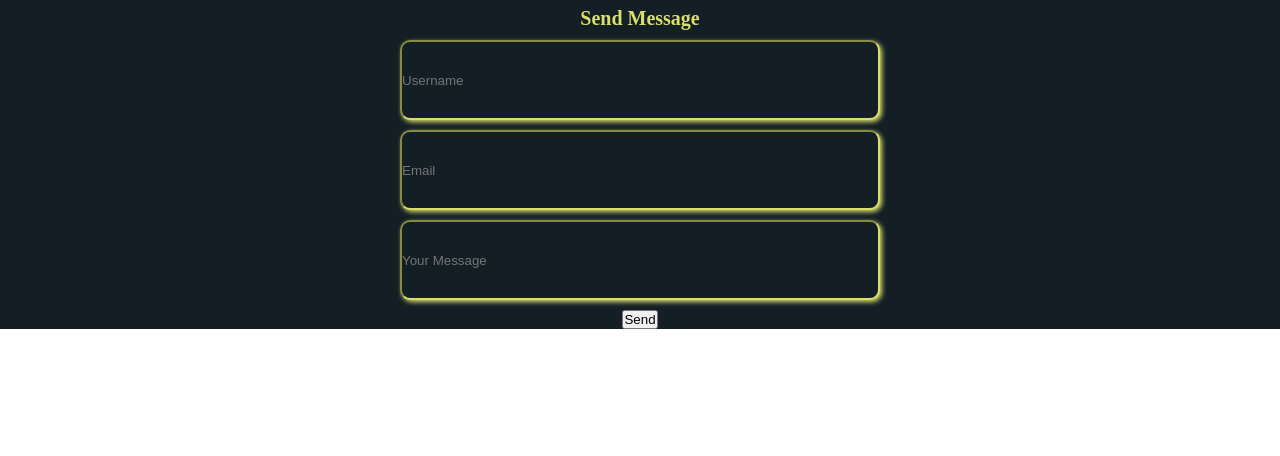
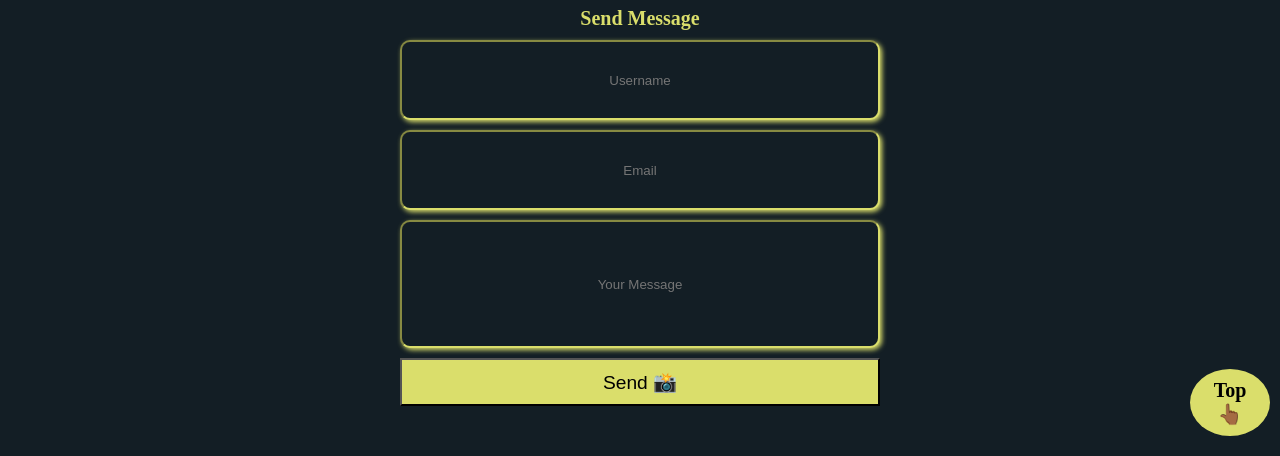
Before and after one commit to ozkan-aladdn/My-Photo-Portfolio, a plain HTML site: page index.html in a window 1280 px wide. Shown: the part 1442-1898 px from the top of the page. Before the commit the page ends 1771 px from the top, so only its background shows below. Drawn offline with Linux system fonts and the light colour scheme; a web font is replaced by a local one.

Commit message:
proje sonu

```diff
--- a/index.html
+++ b/index.html
@@ -16,7 +16,7 @@
   </head>
   <body>
     <div class="container">
-      <div class="title">
+      <div class="title" id="top">
         <h1>ALAADDİN ÖZKAN</h1>
       </div>
       <div class="links">
@@ -61,13 +61,12 @@
             <form action="" class="forms">
               <input type="text" name="" id="" placeholder="Username">
               <input type="email" name="" id="" placeholder="Email">
-              <input type="text" name="" id="" placeholder="Your Message">
-              <button>Send</button>
+              <input type="text" name="" id="message" placeholder="Your Message">
+              <button>Send 📸</button>
             </form>
           </div>
         </div>
-
-      </div>
+      <div class="stiky"><a href="#top" class="up">Top 👆🏾</a></div>
 
 
     </div>
--- a/style.css
+++ b/style.css
@@ -11,7 +11,8 @@
   display: flex;
   flex-direction: column;
   /* align-content: space-between; */
-  background-color: #131E25;
+  background-color: #131e25;
+  position: relative;
 }
 .title {
   text-align: center;
@@ -30,6 +31,13 @@ ul {
   justify-content: center;
   list-style-type: none;
   gap: 20px;
+  cursor: pointer;
+}
+li:hover {
+  background-color: rgb(255, 136, 0);
+  font-size: 1rem;
+  transition: all 1s ease;
+  cursor: pointer;
 }
 li {
   border: 2px solid grey;
@@ -80,16 +88,18 @@ img {
   width: 400px;
   border: 2px solid grey;
   border-radius: 10px;
-  box-shadow: 6px 6px 10px  rgb(218, 222, 107);
+  box-shadow: 6px 6px 10px rgb(218, 222, 107);
+  cursor: pointer;
 }
-img:hover{
+img:hover {
   opacity: 0.6;
+  transition: all 1s ease;
 }
 
 .footer {
   display: flex;
   flex-direction: column;
-
+  margin-bottom: 50px;
 }
 .contactme {
   display: flex;
@@ -100,8 +110,6 @@ img:hover{
   justify-content: center;
   gap: 30px;
 }
-
-
 
 .contactme {
   padding: 10px;
@@ -117,6 +125,7 @@ h3 {
 .icons {
   display: flex;
   gap: 40px;
+  cursor: pointer;
 }
 a {
   color: bisque;
@@ -129,7 +138,7 @@ h4 {
   color: rgb(218, 222, 107);
   font-size: 20px;
 }
-.send{
+.send {
   padding: 10px;
 }
 
@@ -139,13 +148,59 @@ h4 {
   justify-content: center;
   gap: 10px;
   align-items: center;
-
 }
 input {
   width: 30rem;
   height: 5rem;
   border-radius: 10px;
-  background-color: #131E25;
-  box-shadow: 2px 2px 5px  rgb(218, 222, 107);
+  background-color: #131e25;
+  box-shadow: 2px 2px 5px rgb(218, 222, 107);
   border-color: rgb(218, 222, 107);
+  text-align: center;
+  color: rgb(218, 222, 107);
 }
+
+button {
+  width: 30rem;
+  height: 3rem;
+  background-color: rgb(218, 222, 107);
+  font-size: 1.2rem;
+}
+button:hover {
+  background-color: rgb(255, 136, 0);
+  font-size: 2rem;
+  transition: all 1s ease;
+  cursor: pointer;
+}
+#message {
+  height: 8rem;
+}
+
+.stiky {
+  width: 5rem;
+  border-radius: 50%;
+  padding: 10px;
+  position: absolute;
+  bottom: 20px;
+  right: 10px;
+  background-color: rgb(218, 222, 107);
+  font-size: 1.2rem;
+  text-align: center;
+}
+.stiky:hover {
+  background-color: rgb(255, 136, 0);
+  transition: all 1s ease;
+  cursor: pointer;
+  width: 6rem;
+  text-align: center;
+
+
+}
+
+.up{
+    color: black;
+    text-decoration:none;
+}
+.up:hover{
+    font-size: 1.3rem;
+}
```
Lines whose indentation alone changed are shown as unchanged.
